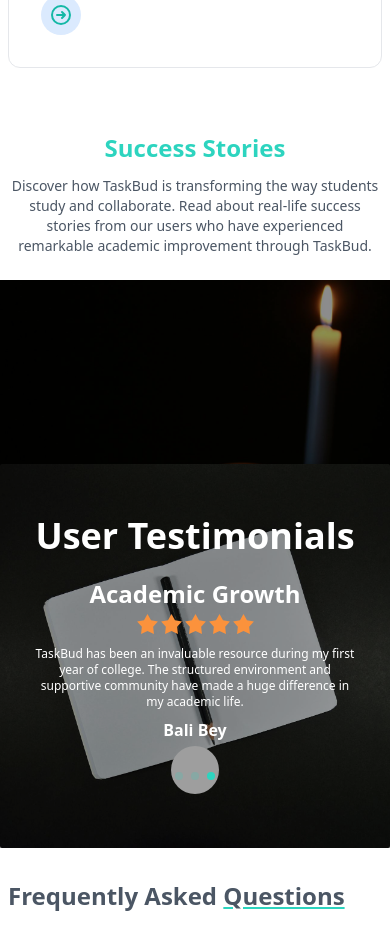
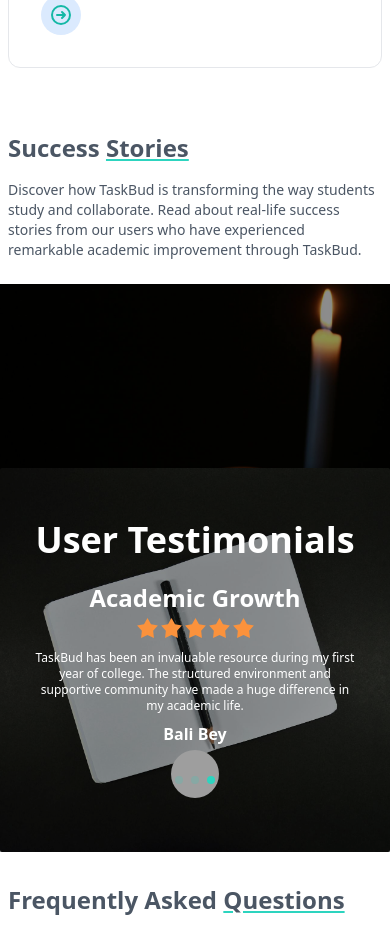
Before and after one commit to strongfornt/Task-Bud, a React (Vite) app: page / in a window 390 px wide. Shown: the part 1940-2869 px from the top of the page. Built offline with nearby package versions, Linux system fonts and the light colour scheme; no server answers; grey boxes are pictures that could not be loaded.

Commit message:
change some alingment

```diff
--- a/src/Pages/Home/Home.jsx
+++ b/src/Pages/Home/Home.jsx
@@ -37,11 +37,16 @@
 
           <div  className="mt-16 ">
       <Fade triggerOnce={true} direction="up" duration={1000} cascade={false} >
-      <h1 className=" mb-3 text-2xl font-semibold text-center   text-teal-400 ">
-      Success Stories
-        </h1>
+      <h2
+              className={`text-2xl font-bold ml-2 mb-4 sm:text-3xl ${
+                theme === "light" && "text-[#4b5664]"
+              }`}
+            >
+              Success{" "}
+              <span className="underline decoration-teal-400 ">Stories</span>
+            </h2>
         <p
-          className={`text-sm text-center px-2 mb-8 max-w-screen-sm mx-auto ${
+          className={`text-sm text-start px-2 mb-8 max-w-screen-sm  ${
             theme === "light" ? "text-[#4b5664]" : "text-white"
           }`}
         >
```
